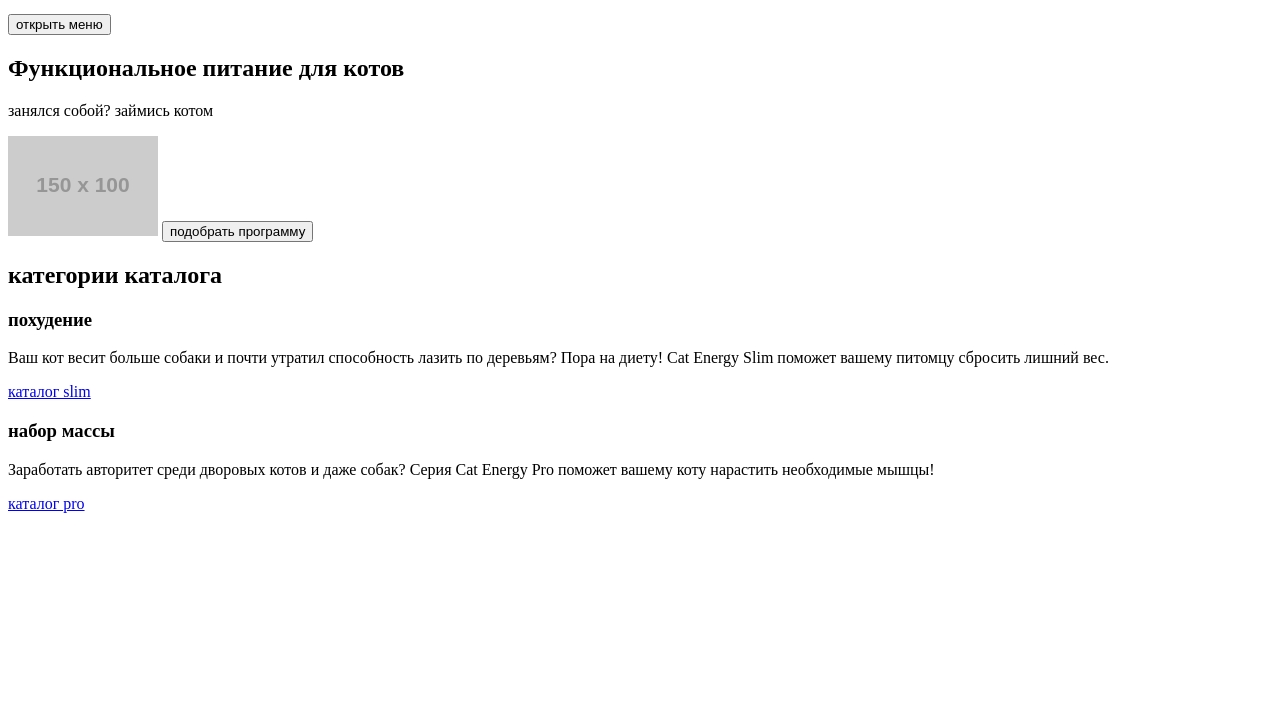
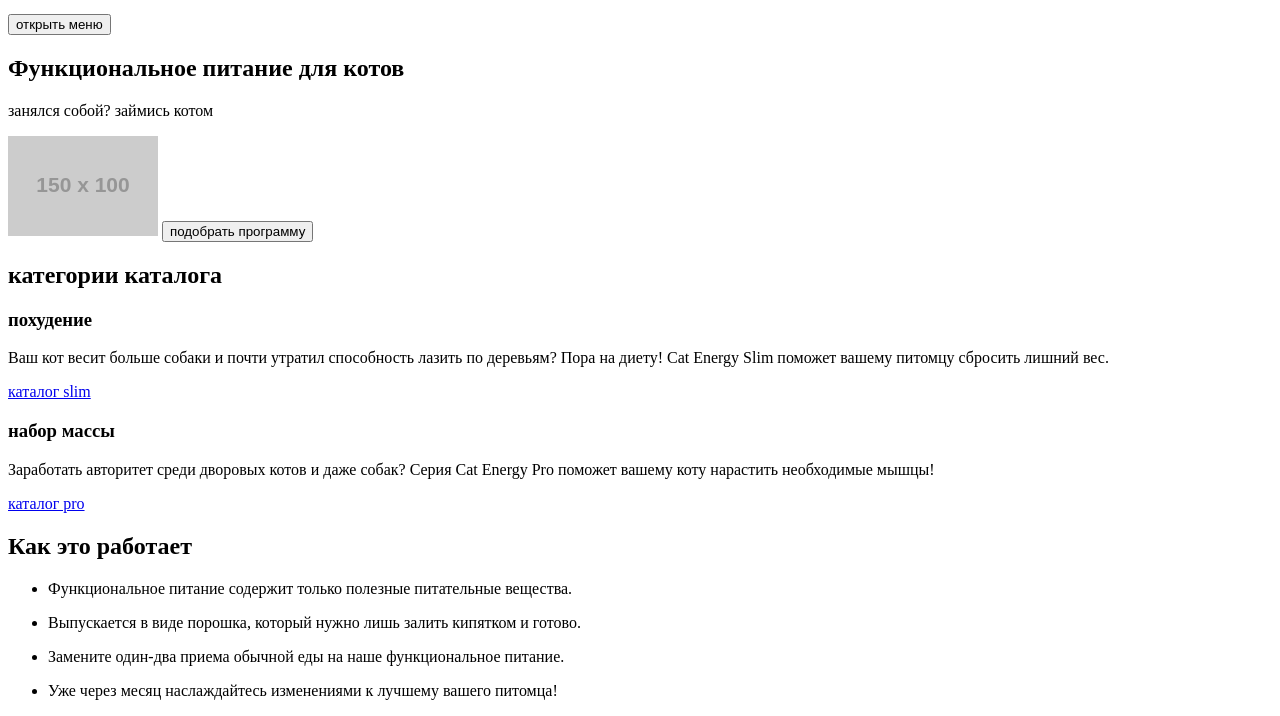
Before and after one commit to icapa9/147815-cat-energy, a website: page source/index.html in a window 1280 px wide. Shown: the part 98-814 px from the top of the page. Drawn offline with Linux system fonts and the light colour scheme; placeholder pictures from the web are drawn by us.

Commit message:
Разметка секции преимуществ

```diff
--- a/source/index.html
+++ b/source/index.html
@@ -51,6 +51,29 @@
           </div>
         </div>
       </section>
+      <section class="advantages">
+        <div class="advantages__wrapper">
+          <h2>Как это работает</h2>
+          <ul class="advantages__list adv-list">
+            <li class="adv-list__item">
+              <span class="adv-list__icon-box"></span>
+              <p class="adv-list__text">Функциональное питание содержит только полезные питательные вещества.</p>
+            </li>
+            <li class="adv-list__item">
+              <span class="adv-list__icon-box"></span>
+              <p class="adv-list__text">Выпускается в виде порошка, который нужно лишь залить кипятком и готово.</p>
+            </li>
+            <li class="adv-list__item">
+              <span class="adv-list__icon-box"></span>
+              <p class="adv-list__text">Замените один-два приема обычной еды на наше функциональное питание.</p>
+            </li>
+            <li class="adv-list__item">
+              <span class="adv-list__icon-box"></span>
+              <p class="adv-list__text">Уже через месяц наслаждайтесь изменениями к лучшему вашего питомца!</p>
+            </li>
+          </ul>
+        </div>
+      </section>
     </main>
   </body>
 </html>
```
